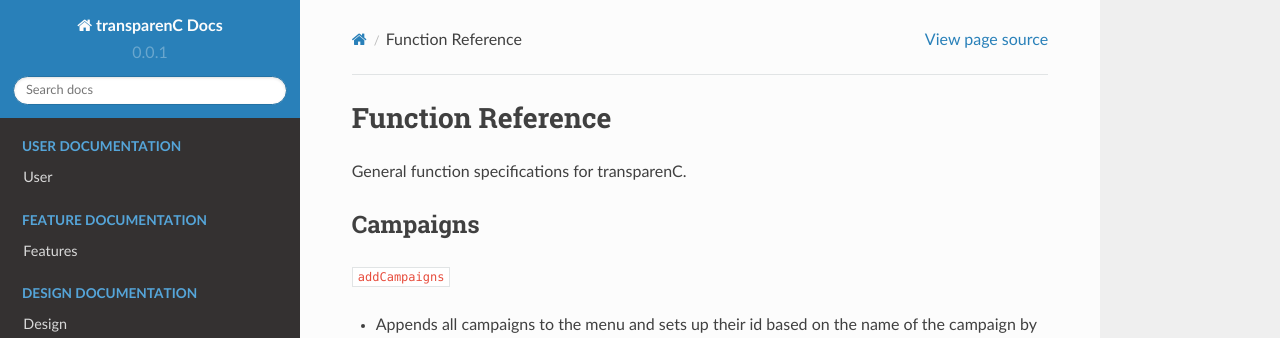
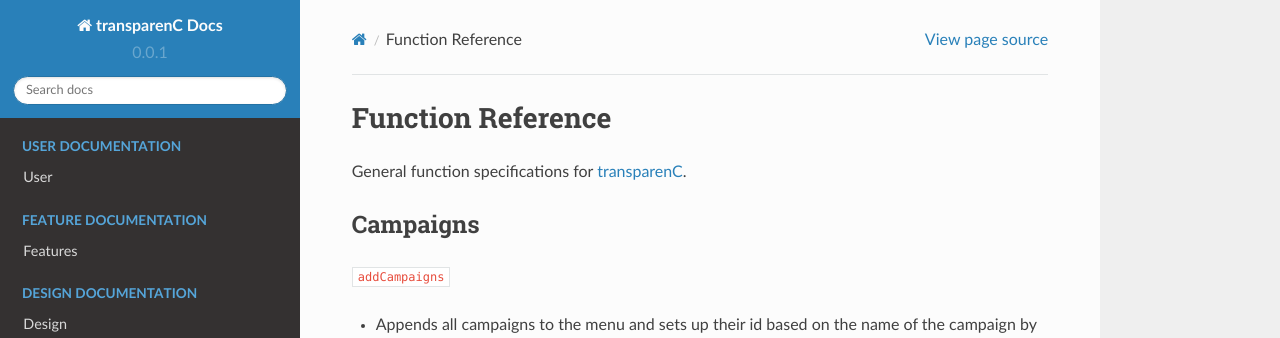
Before and after one commit to asmattic/transparenc-docs, a Sphinx documentation site: the page built from source/functions.rst, in a window 1280 px wide and 900 px high. Shown: the top 338 px of the window. Built offline with Sphinx 7.4.7 and the Read the Docs theme 2.0.0, drawn with Linux system fonts in a browser that asks for light colours.

Commit message:
Checking url var

```diff
--- a/source/functions.rst
+++ b/source/functions.rst
@@ -4,7 +4,7 @@ Function Reference
 .. Variables
 .. include:: vars.rst
 
-General function specifications for |AppName|.
+General function specifications for |AppName|_.
 
 Campaigns
 ---------
```
